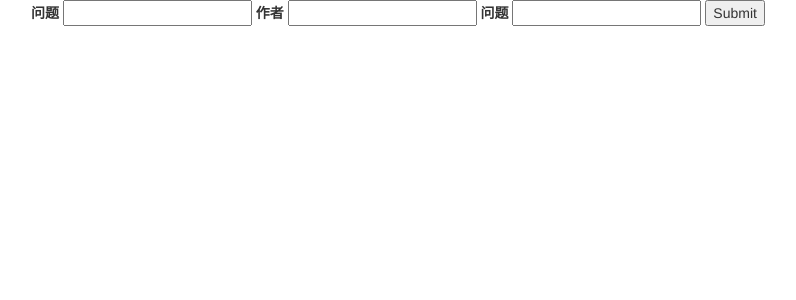
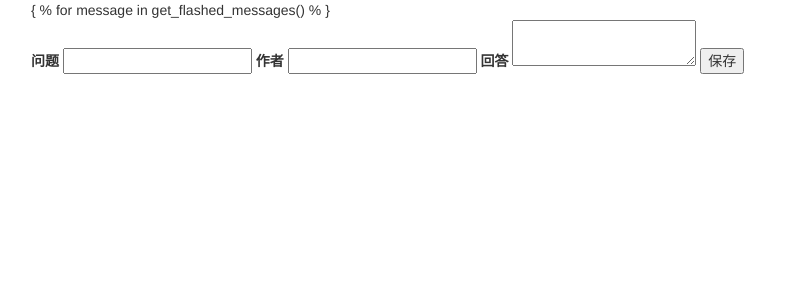
Before and after one commit to miaoihan/curdPro, a Flask app: page /new_question in a window 1280 px wide. Shown: the top 300 px of the page, without its empty margins (39-835 px from the left). Run offline with Flask 2, Linux system fonts and the light colour scheme; some libraries are stand-ins or nearby versions.

Commit message:
完成cr

```diff
--- a/app/model.py
+++ b/app/model.py
@@ -7,9 +7,7 @@ from . import db
 class Question(db.Model):
     # 如果没有定义 __tablename__ ,Flask-
     # 数据库 | 47SQLAlchemy 会使用一个默认名字,但默认的表名没有遵守使用复数形式进行命名的约定
-
     __tablename__ = 'questions'
-
     # primary_key 如果设为 True ,这列就是表的主键
     # unique 如果设为 True ,这列不允许出现重复的值
     # index 如果设为 True ,为这列创建索引,提升查询效率
--- a/app/templates/new_question.html
+++ b/app/templates/new_question.html
@@ -7,13 +7,13 @@
 
 {% block content %}
 <div class="container">
+    { % for message in get_flashed_messages() % }
     <form action="new_question" method="POST">
         {{ form.hidden_tag() }}
         {{ form.question.label }} {{ form.question(id='question') }}
-        {{ form.author.label }} {{ form.author(id='author') }}
-        {{ form.question.label }} {{ form.question(id='question') }}
+        {{ form.author.label }} {{ form.author }}
+        {{ form.answer.label }} {{ form.answer }}
         {{ form.submit() }}
-
     </form>
 
 </div>
--- a/app/view.py
+++ b/app/view.py
@@ -1,18 +1,18 @@
 #!/usr/bin/python
 # coding=utf-8
 from app import app, db
-from flask import render_template, request, url_for, redirect, session
+from flask import render_template, request, url_for, redirect, flash
 from app.model import Question
 from flask.ext.wtf import Form
-from wtforms import StringField, SubmitField, TextAreaField
+from wtforms import StringField, SubmitField, TextAreaField, validators
 from wtforms.validators import DataRequired
 
 
-class NameForm(Form):
+class QuestionForm(Form):
     question = StringField('问题', validators=[DataRequired()])
     author = StringField('作者')
-    content = TextAreaField('内容')
-    submit = SubmitField('Submit')
+    answer = TextAreaField('回答')
+    submit = SubmitField('保存')
 
 
 @app.route('/')
@@ -26,11 +26,13 @@ def show_question():
     return render_template('show_question.html', questions=questions)
 
 
-@app.route('/new_question', methods=['GET','POST'])
+@app.route('/new_question', methods=['GET', 'POST'])
 def new_question():
-    name = None
-    form = NameForm()
+    form = QuestionForm()
     if form.validate_on_submit():
-        name = form.name.data
-        form.name.data = ''
-    return render_template('new_question.html', form=form, name=name)
+        question = Question(question=form.question, author=form.author, answer=form.answer)
+        db.session.add(question)
+        db.session.commit()
+        flash('保存成功')
+        return redirect(url_for('show_question'))
+    return render_template('new_question.html', form=form)
```
